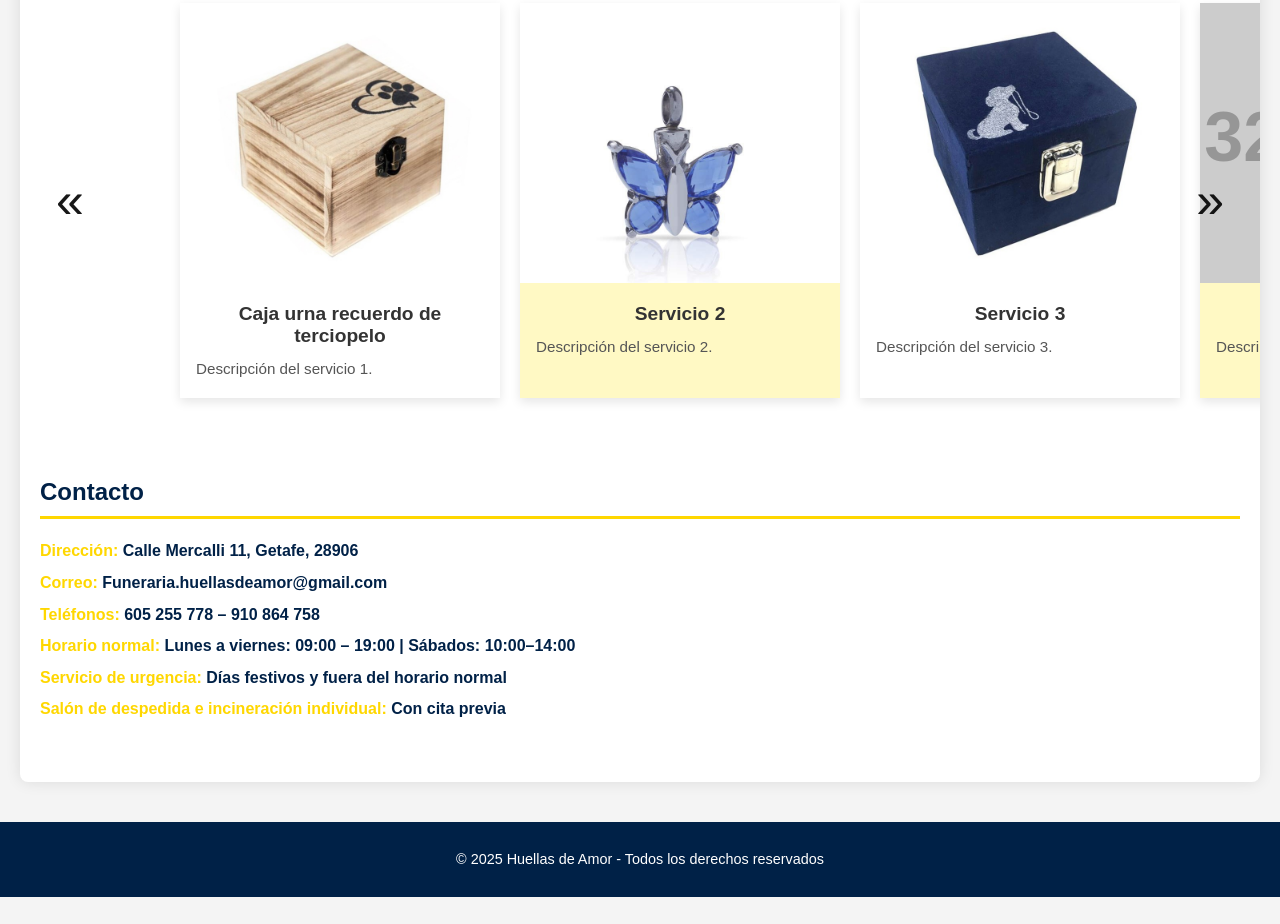
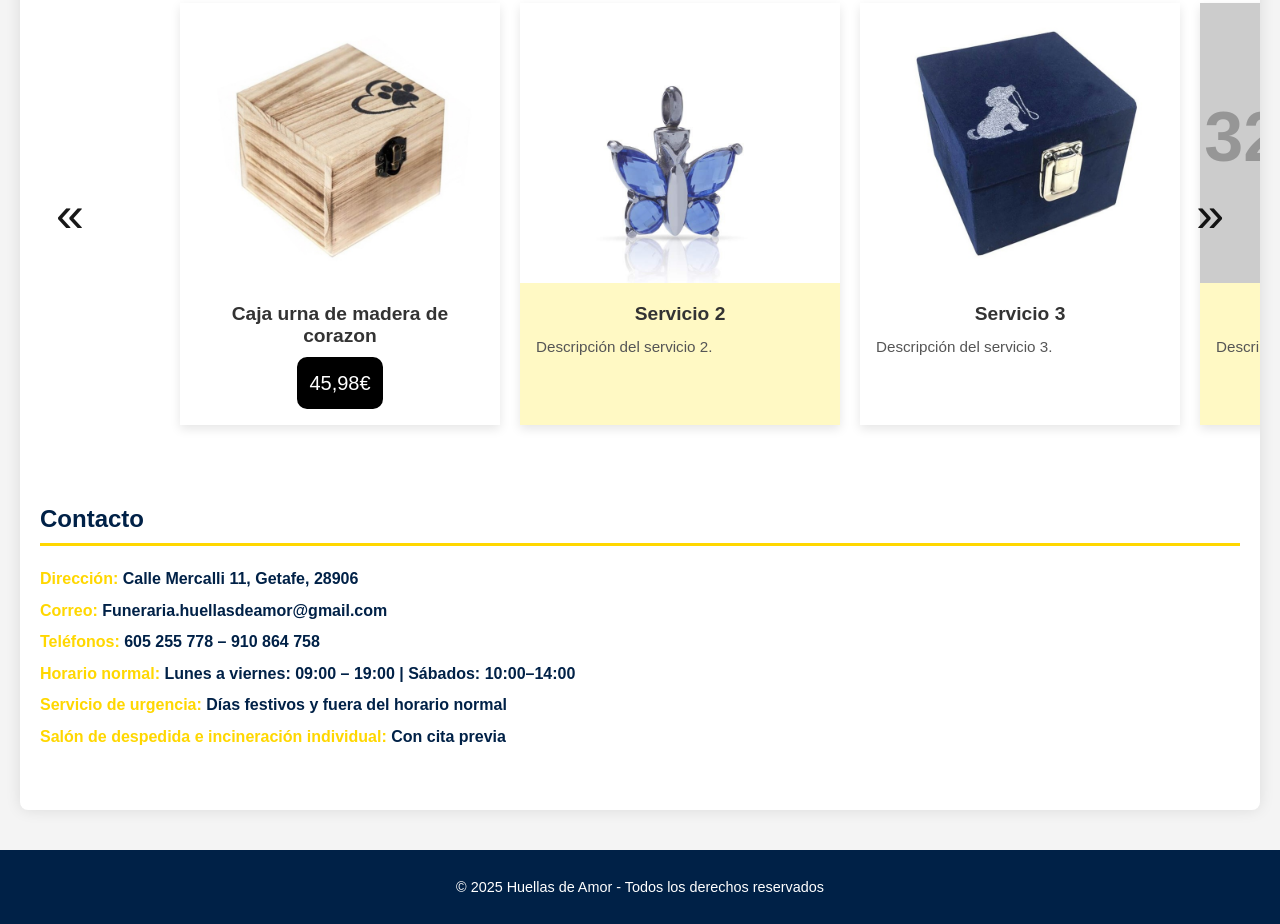
Before and after one commit to Lordfresh/mayra2, a plain HTML site: page index2 copy.html in a window 1280 px wide. Shown: the part 2452-3376 px from the top of the page. Before the commit the page ends 3349 px from the top, so only its background shows below. Drawn offline with Linux system fonts and the light colour scheme; placeholder pictures from the web are drawn by us.

Commit message:
primer ejemplo  bien para el precio

```diff
--- a/index2 copy.html
+++ b/index2 copy.html
@@ -197,9 +197,10 @@
       <div class="tarjeta">
         <img src="/images/caja_urna_madera_corazon_huella.jpg" alt="Servicio 1" />
         <div class="contenido">
-          <h3>Caja urna recuerdo de terciopelo</h3>
-          <p>Descripción del servicio 1.</p>
-          <div></div>
+          <h3>Caja urna de madera de corazon</h3>
+          <div class="precio">
+            <p>45,98€</p>
+          </div>
         </div>
       </div>
       <div class="tarjeta">
--- a/style copy.css
+++ b/style copy.css
@@ -168,6 +168,18 @@ footer {
   color: #555;
   font-size: 0.95rem;
 }
+.precio p {
+  color: white;
+  background-color: black;
+  font-size: 20px;
+  font-weight: 500;
+  width: 30%;
+  max-height: 50%;
+  text-align: center;
+  border-radius: 10px;
+  margin: 0 auto;
+  padding: 10px 0;
+}
 
 /* ======= FLECHAS SLIDER ======= */
 
```
